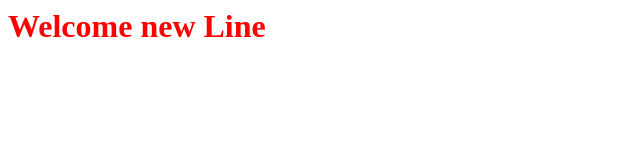
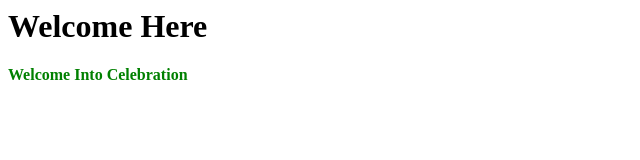
Before and after one commit to DhruvilThakka/DhruvilThakkar, a plain HTML site: page Demo.html in a window 1280 px wide. Shown: the whole page, without its empty margins (0-640 px from the left). Drawn offline with Linux system fonts and the light colour scheme.

Commit message:
updated information

```diff
--- a/Demo.html
+++ b/Demo.html
@@ -1,8 +1,9 @@
 <html>
     <head>
         <title>Main Page</title>
+        <h1>Welcome Here</h1>
     </head>
     <body>
-        <h1 style="color:red; background-color:white;">Welcome new Line</h1>
+        <h2 style="display: block; color: green; font-size: medium;">Welcome Into Celebration</h2>
     </body>
 </html>
```
